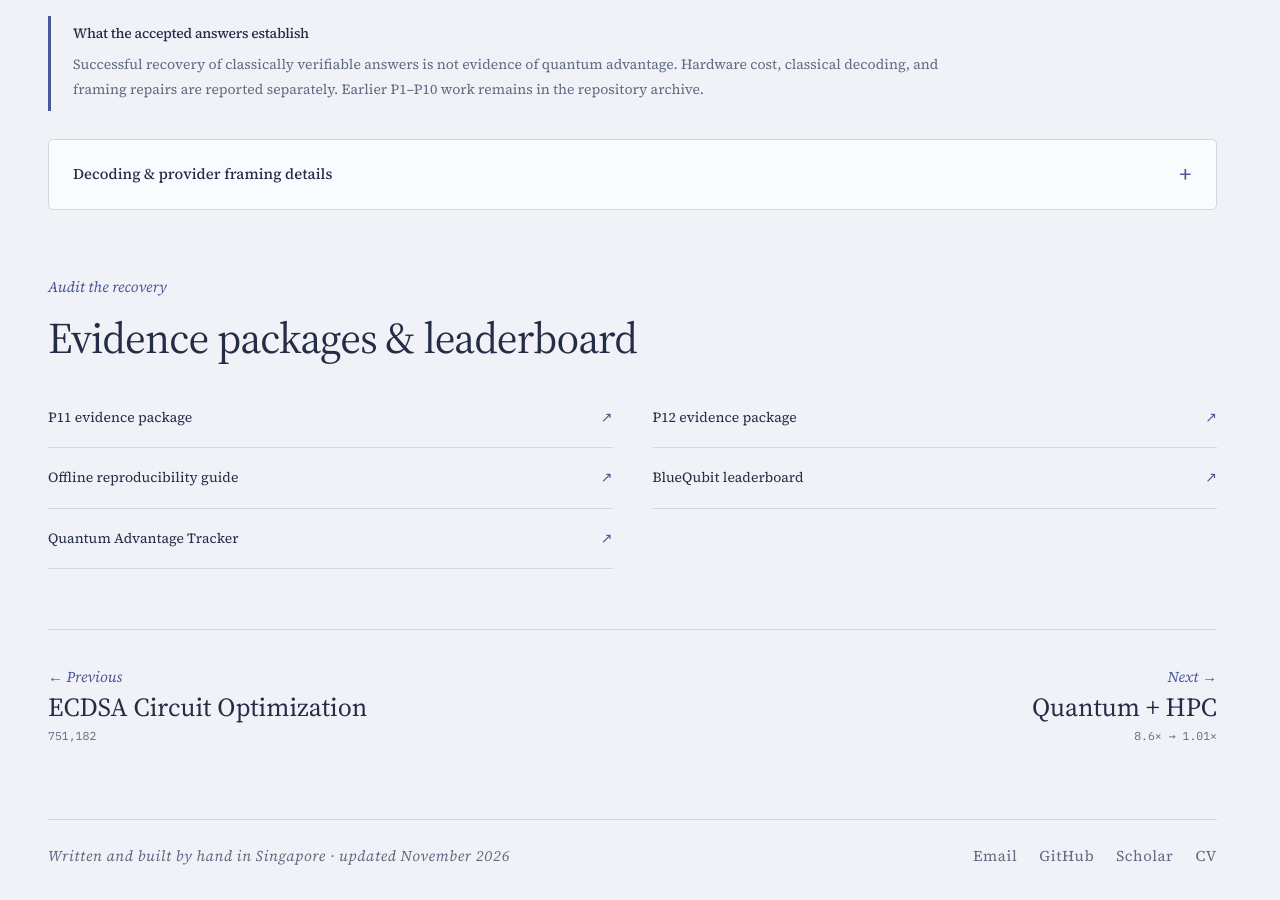
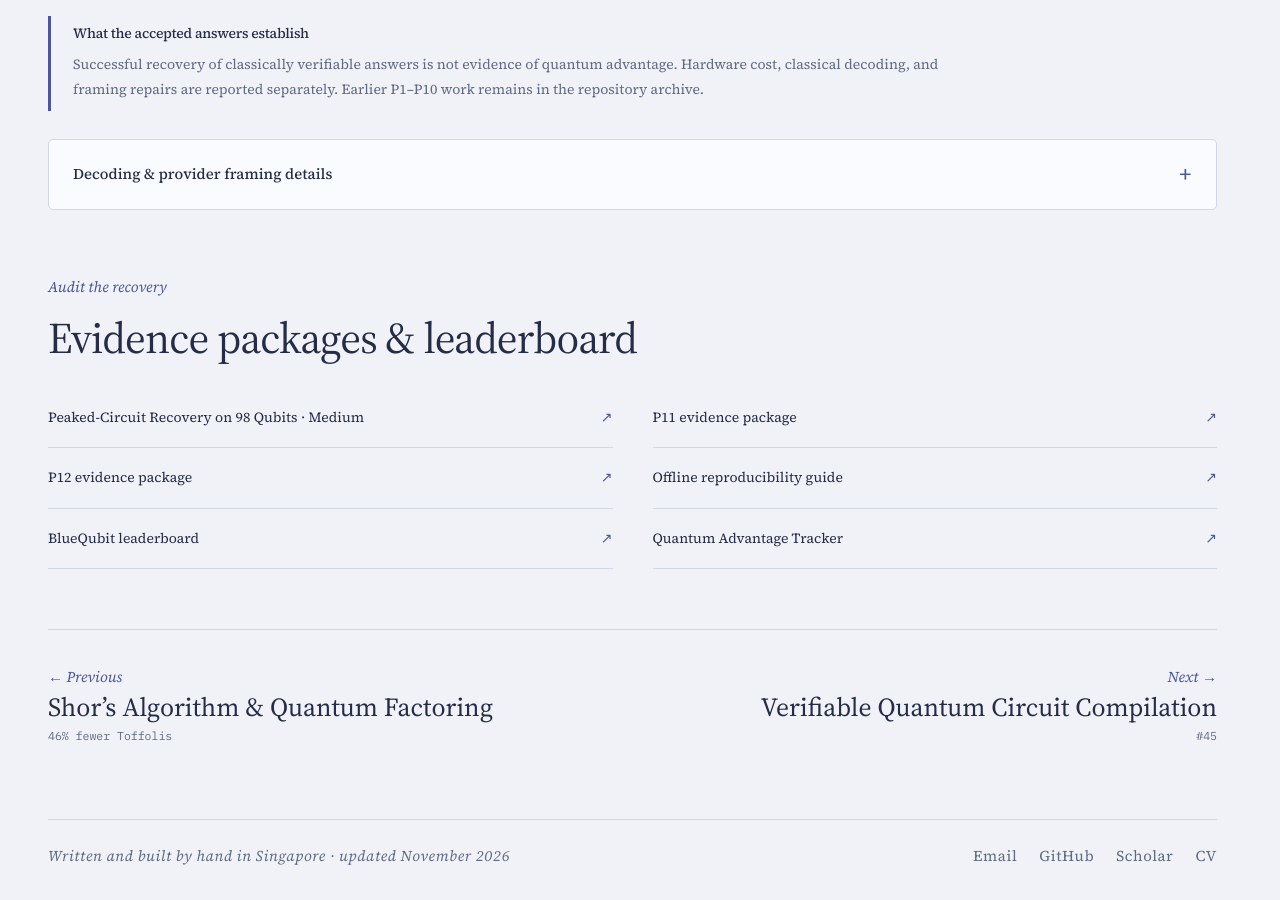
Before and after one commit to MonitSharma/portfolio, a Jekyll site: the page built from work/peaked-circuits/index.html, in a window 1280 px wide and 900 px high, scrolled down 3293 px. Built offline with Jekyll 4.4.1, drawn with Linux system fonts in a browser that asks for light colours; some of the changed text lies outside the part shown.

Commit message:
Link published peaked-circuit article in project metadata and resources

```diff
--- a/_data/projects.yml
+++ b/_data/projects.yml
@@ -458,7 +458,7 @@
       frequency view and bitwise agreement complement the agreement between the most
       frequent string, medoid, and cluster consensus.
   slug: peaked-circuits
-  updated_at: "2026-10-13T05:53:20+08:00"
+  updated_at: "2026-11-08"
   page: "/work/peaked-circuits/"
   verification:
     label: Tracker verified
@@ -480,6 +480,7 @@
   source_url: https://github.com/MonitSharma/peaked_circuits
   source_label: Read the recovery record
   code_url: https://github.com/MonitSharma/peaked_circuits
+  blog_url: https://medium.com/@_monitsharma/peaked-circuit-recovery-on-98-qubits-2e4d87e8d10e
   question: Can deterministic decoding recover the accepted 98-bit answers from noisy
     hardware samples?
   findings:
@@ -516,6 +517,8 @@
       - '200'
       - 1,373.4 HQC
   resources:
+  - label: Peaked-Circuit Recovery on 98 Qubits · Medium
+    url: https://medium.com/@_monitsharma/peaked-circuit-recovery-on-98-qubits-2e4d87e8d10e
   - label: P11 evidence package
     url: https://github.com/MonitSharma/peaked_circuits/tree/main/results/tracker_submissions/p11
   - label: P12 evidence package
```
